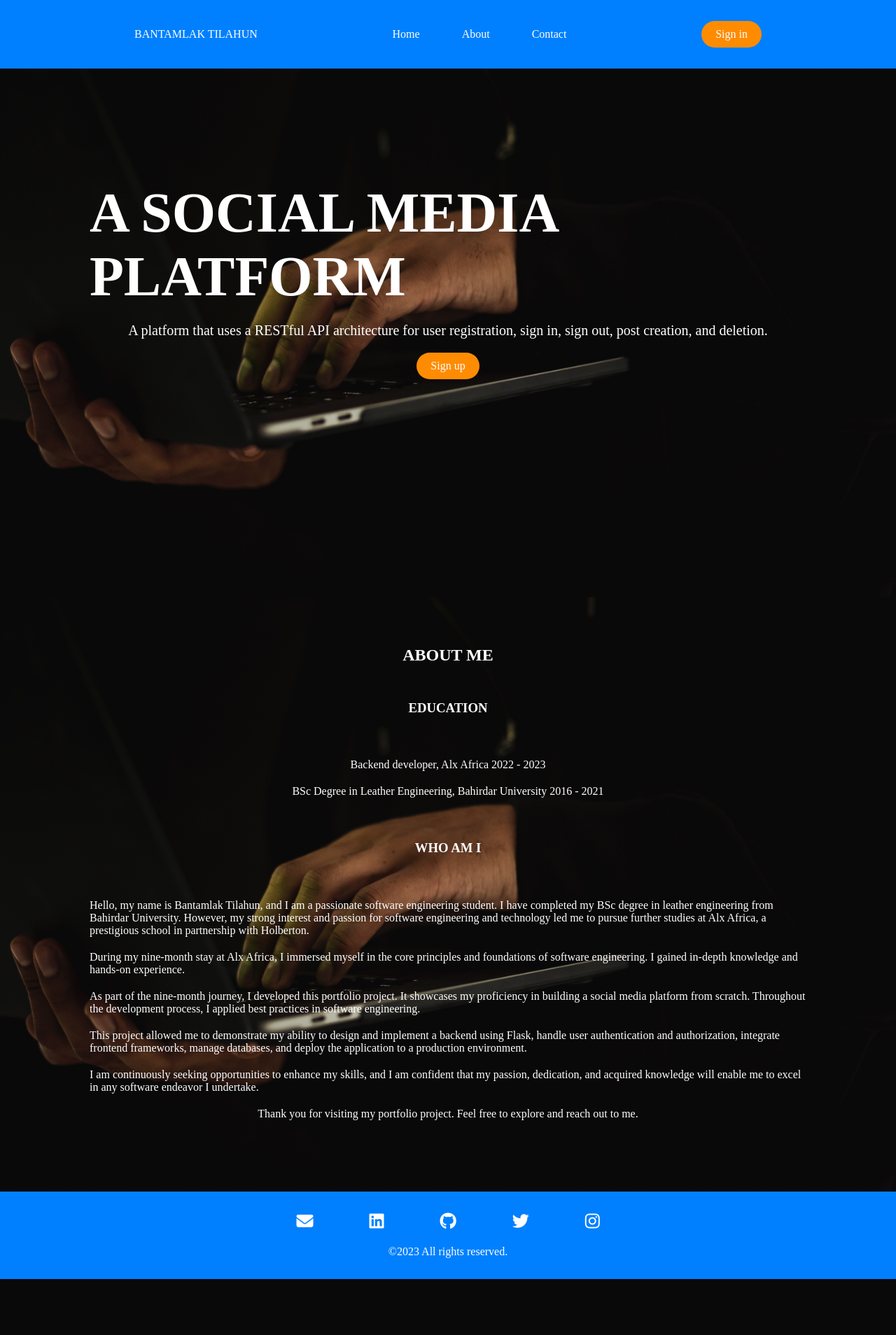
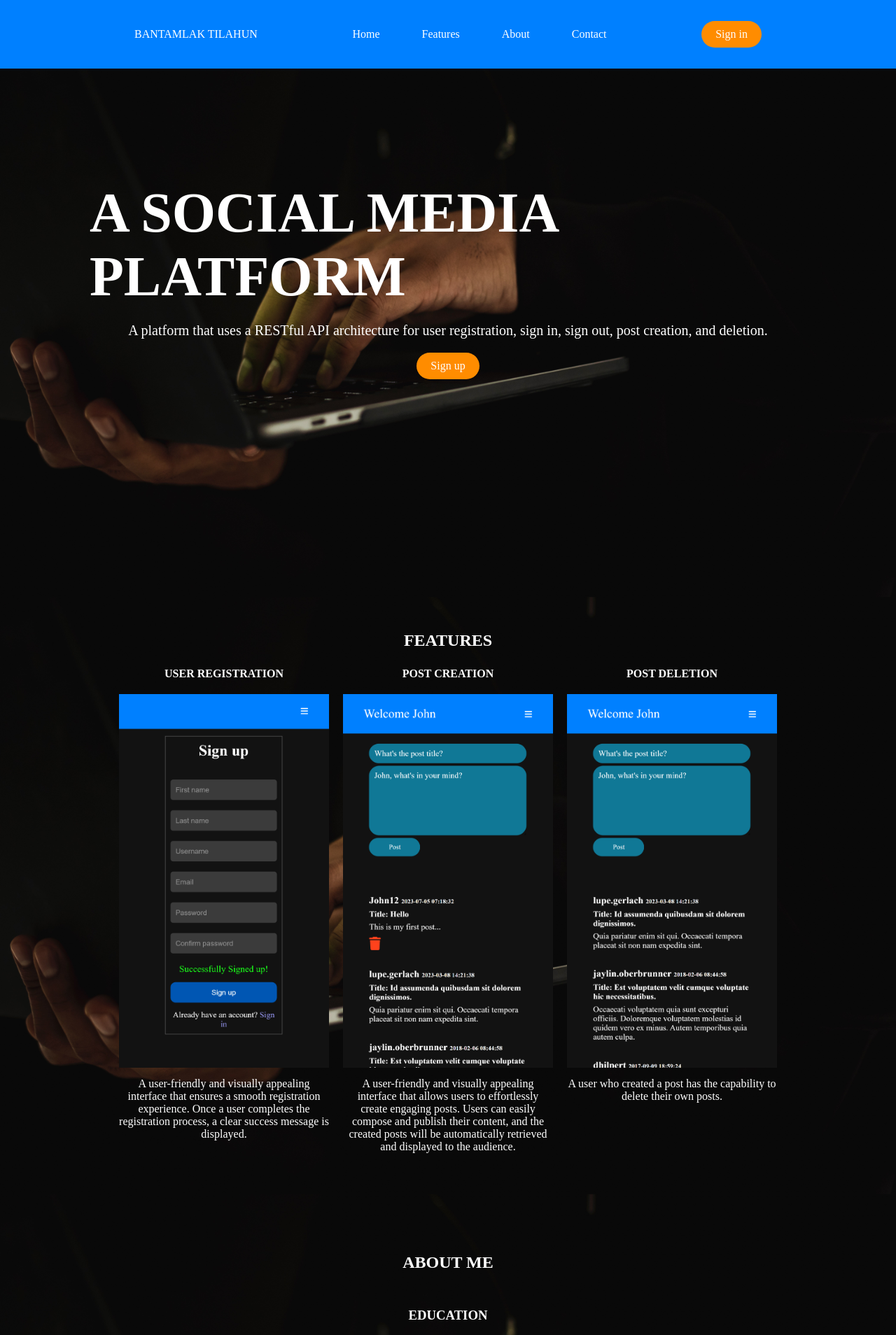
Before and after one commit to Bantamlak12/A_Social_Media_Platform_API, a Flask app: page / in a window 1280 px wide. Shown: the top 1908 px of the page at 70% size. Before the commit the page ends 1828 px from the top, so only its background shows below. Run offline with Flask 3, Linux system fonts and the light colour scheme.

Commit message:
updated features; features added to landing page

```diff
--- a/static/styles/index.css
+++ b/static/styles/index.css
@@ -139,6 +139,43 @@ a {
   font-size: 20px;
 }
 
+/* FEATURES IMAGE */
+#features img {
+  width: 300px;
+}
+
+/* FEATURES CONTAINER */
+#features-container {
+  padding-top: 10%;
+  text-align: center;
+}
+
+/* FEATURES TITLE */
+#features-container .title {
+  margin-bottom: 15px;
+  height: auto;
+}
+
+/* THE FEATURES */
+#features {
+  display: flex;
+  flex-wrap: wrap;
+  justify-content: center;
+}
+
+/* THE FEATURES TITLE */
+#features h4 {
+  padding-bottom: 20px;
+}
+
+/* EACH FEATURES */
+.column-1,
+.column-2,
+.column-3 {
+  flex-basis: 26%;
+  padding: 10px;
+}
+
 /* THE ABOUT SECTION */
 #about {
   padding-top: 12%;
@@ -203,24 +240,39 @@ footer p {
   }
 }
 
+@media (max-width: 930px) {
+  #nav.desktop-menu,
+  .signin-btn {
+    display: none;
+  }
+
+  .toggle-menu {
+    display: block;
+  }
+}
+
 @media (max-width: 898px) {
   #home h1 {
     font-size: 50px;
   }
+
   #about {
     height: auto;
   }
+
+  #features-container {
+    padding-top: 25%;
+  }
+
   footer .contact-links a {
     margin: 0 15px;
   }
 }
 
 @media (max-width: 768px) {
-  #nav.desktop-menu,
-  .signin-btn {
-    display: none;
-  }
-  .toggle-menu {
-    display: block;
+  .column-1,
+  .column-2,
+  .column-3 {
+    flex-basis: 100%;
   }
 }
--- a/templates/index.html
+++ b/templates/index.html
@@ -21,6 +21,7 @@
         <div>BANTAMLAK TILAHUN</div>
         <ul id="nav" class="desktop-menu">
           <li><a href="#">Home</a></li>
+          <li><a href="#features-container">Features</a></li>
           <li><a href="#about">About</a></li>
           <li><a href="#contact">Contact</a></li>
         </ul>
@@ -28,6 +29,7 @@
         <i class="fa-solid fa-bars toggle-menu"></i>
         <ul class="mobile-menu">
           <li><a href="#">Home</a></li>
+          <li><a href="#features-container">Features</a></li>
           <li><a href="#about">About</a></li>
           <li><a href="#contact">Contact</a></li>
           <li>
@@ -44,6 +46,41 @@
           sign in, sign out, post creation, and deletion.
         </p>
         <a href="{{ url_for('signup') }}" class="signup-btn">Sign up</a>
+      </div>
+
+      <div id="features-container">
+        <h1 class="title">FEATURES</h1>
+        <div id="features">
+          <div class="column-1">
+            <h4>USER REGISTRATION</h4>
+            <img src="../static/images/user_registration.png" alt="Sign up" />
+            <p>
+              A user-friendly and visually appealing interface that ensures a
+              smooth registration experience. Once a user completes the
+              registration process, a clear success message is displayed.
+            </p>
+          </div>
+
+          <div class="column-2">
+            <h4>POST CREATION</h4>
+            <img src="../static/images/Post_creation.png" alt="Sign up" />
+            <p>
+              A user-friendly and visually appealing interface that allows users
+              to effortlessly create engaging posts. Users can easily compose
+              and publish their content, and the created posts will be
+              automatically retrieved and displayed to the audience.
+            </p>
+          </div>
+
+          <div class="column-3">
+            <h4>POST DELETION</h4>
+            <img src="../static/images/Post_deletion.png" alt="Sign up" />
+            <p>
+              A user who created a post has the capability to delete their own
+              posts.
+            </p>
+          </div>
+        </div>
       </div>
 
       <div id="about">
```
Also changed, not shown: static/images/Post_creation.png (added), static/images/Post_deletion.png (added), static/images/user_registration.png (added).
